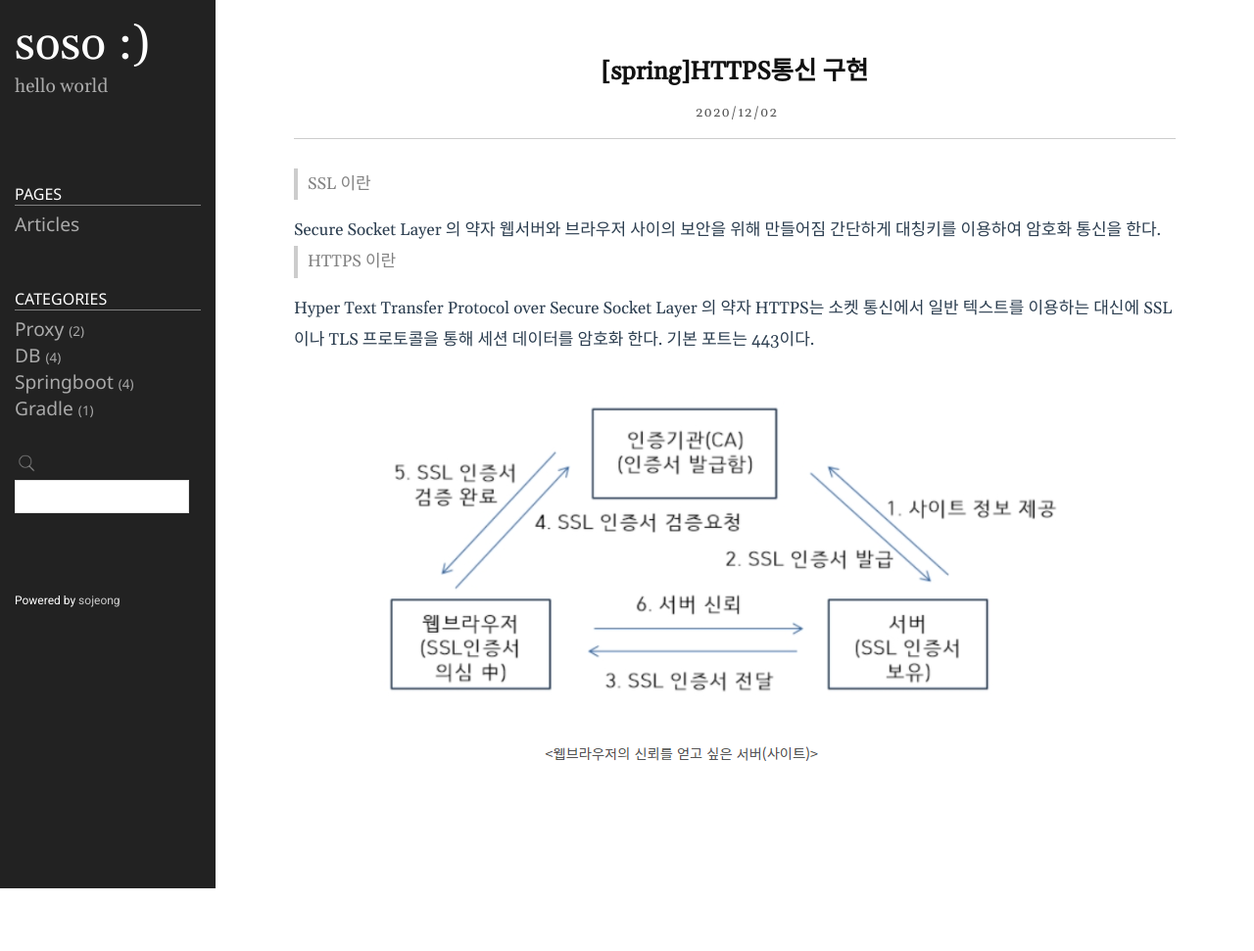
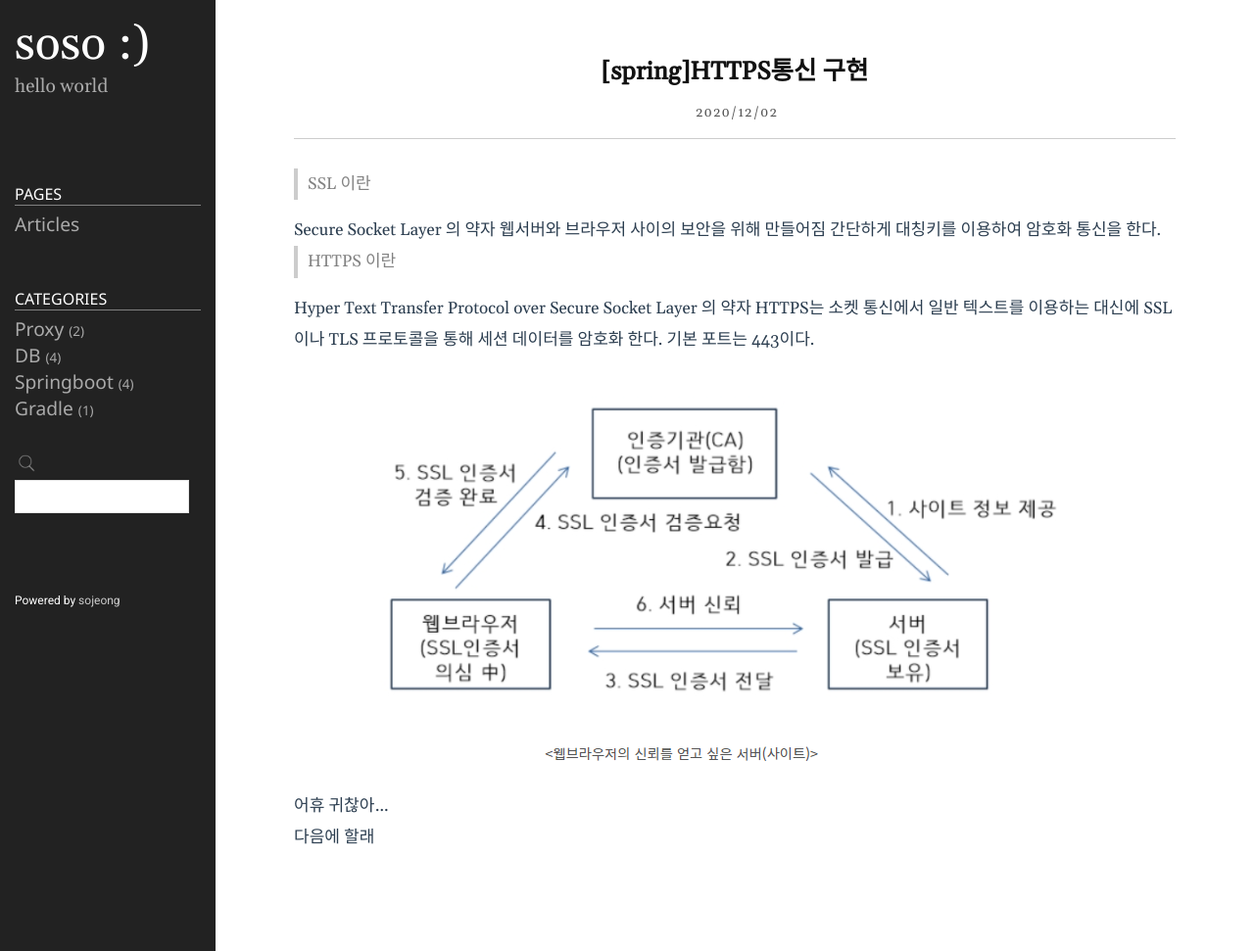
Before and after one commit to sosojeong2/sosojeong2.github.io, a Jekyll site: the page built from _posts/2020-12-02-https.markdown, in a window 1280 px wide. Shown: the whole page at 98% size. Built offline with Jekyll 4.4.1, drawn with Linux system fonts in a browser that asks for light colours; nearby versions of some CDN libraries; before the commit the page ends 907 px from its top, so only the background shows below that.

Commit message:
게시글 추가

```diff
--- a/_posts/2020-12-02-https.markdown
+++ b/_posts/2020-12-02-https.markdown
@@ -7,16 +7,18 @@ category: springboot
 
 > SSL 이란
 
-
 Secure Socket Layer 의 약자
 웹서버와 브라우저 사이의 보안을 위해 만들어짐
 간단하게 대칭키를 이용하여 암호화 통신을 한다.
 
 > HTTPS 이란
 
-
 Hyper Text Transfer Protocol over Secure Socket Layer 의 약자
 HTTPS는 소켓 통신에서 일반 텍스트를 이용하는 대신에 SSL이나 TLS 프로토콜을 통해 세션 데이터를 암호화 한다.
 기본 포트는 443이다.
 
 ![alt text](/public/img/https1.jpg)
+
+어휴 귀찮아...
+
+다음에 할래
```
